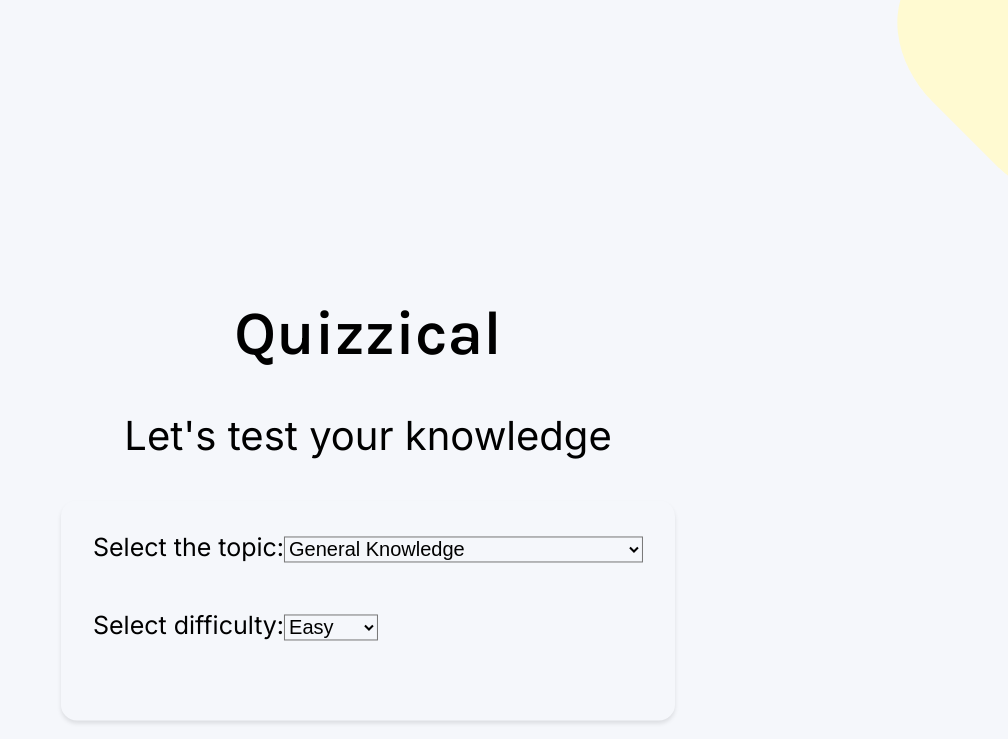
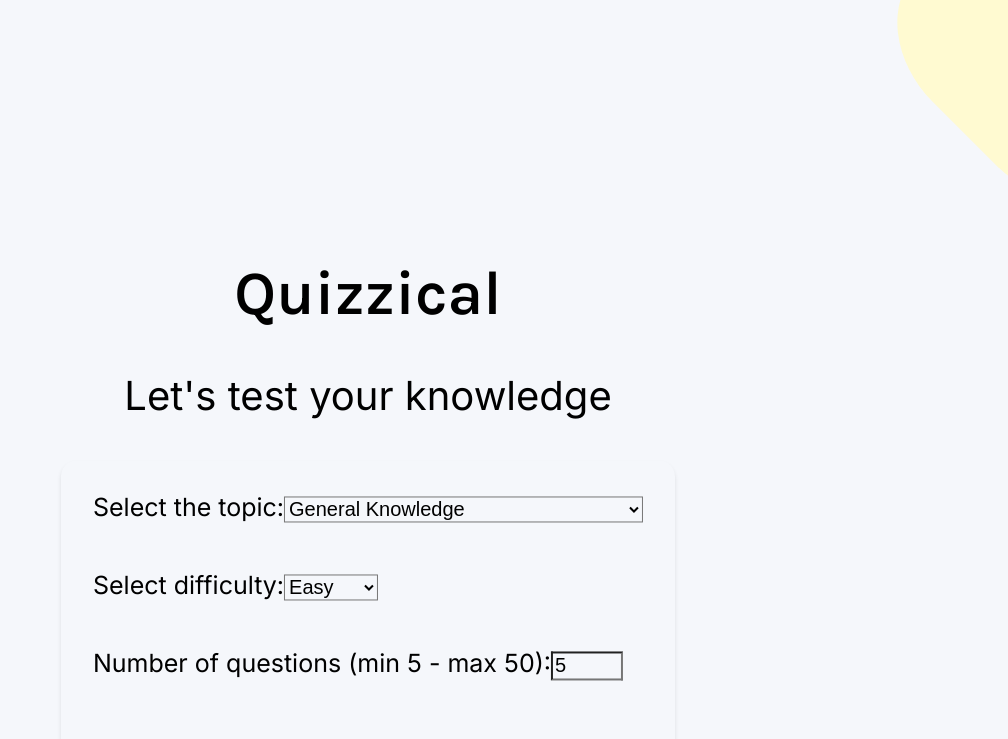
Before and after one commit to BlakeMack/quiz-app-react, a React (Vite) app: page / in a window 1280 px wide. Shown: the top 739 px of the page, without its empty margins (272-1280 px from the left). Built offline with nearby package versions, Linux system fonts and the light colour scheme.

Commit message:
form functionality added with amount, difficulty, category

```diff
--- a/package.json
+++ b/package.json
@@ -12,7 +12,8 @@
     "html-entities": "^2.3.3",
     "nanoid": "^4.0.0",
     "react": "^18.2.0",
-    "react-dom": "^18.2.0"
+    "react-dom": "^18.2.0",
+    "react-numeric-input": "^2.2.3"
   },
   "devDependencies": {
     "@types/react": "^18.0.24",
--- a/src/App.css
+++ b/src/App.css
@@ -29,6 +29,11 @@ body {
 }
 
 #difficulty {
+  font-size: 20px;
+  background-color: #F5F7FB;
+}
+
+#amount {
   font-size: 20px;
   background-color: #F5F7FB;
 }
--- a/src/App.jsx
+++ b/src/App.jsx
@@ -4,6 +4,7 @@ import Start from './components/Start'
 import Quiz from './components/Quiz'
 import { nanoid } from 'nanoid'
 import {decode} from 'html-entities'
+
 
 function App() {
   const [start, setStart] = useState(false)
@@ -13,15 +14,17 @@ function App() {
   const [formData, setFormData] = useState(
     {
         topic: 9,
-        difficulty: "easy"
+        difficulty: "easy",
+        amount: 5
     }
   )
 
   console.log(formData.topic)
   console.log(formData.difficulty)
+  console.log(formData.amount)
 
   useEffect(() => { start &&
-    fetch(`https://opentdb.com/api.php?amount=5&category=${formData.topic}&difficulty=${formData.difficulty}&type=multiple`)
+    fetch(`https://opentdb.com/api.php?amount=${formData.amount}&category=${formData.topic}&difficulty=${formData.difficulty}&type=multiple`)
     .then(res => res.json())
     .then(data => setQuizData(data.results.map((result) => {
       return (
@@ -169,7 +172,7 @@ function App() {
     }
     <div className='play-again'>
         { start && isScored &&
-        <h1 className='score-counter'>You scored {score}/5 correct answers</h1>
+        <h1 className='score-counter'>You scored {score}/{quizData.length} correct answers</h1>
       }
       { start && isScored &&
         <button className='btn-play' onClick={playAgain}>Play again</button>
--- a/src/components/Start.jsx
+++ b/src/components/Start.jsx
@@ -1,3 +1,5 @@
+
+
 export default function Start (props) {
   return (
   <div className="start-quiz">
@@ -41,7 +43,11 @@ export default function Start (props) {
           </select>
         </label>
       </div>
-
+      <div className="form-option">
+      <label htmlFor="amount">Number of questions (min 5 - max 50):
+        <input type="number" min={5} max={50} name="amount" id="amount" value={props.value.amount} onChange={props.handleChange} />
+      </label>
+      </div>
     </form>
 
     <button className="btn-start" onClick={props.handleClick}>Start Quiz</button>
```
Also changed, not shown: 1 other file (tests, documents, lock files or other folders).
